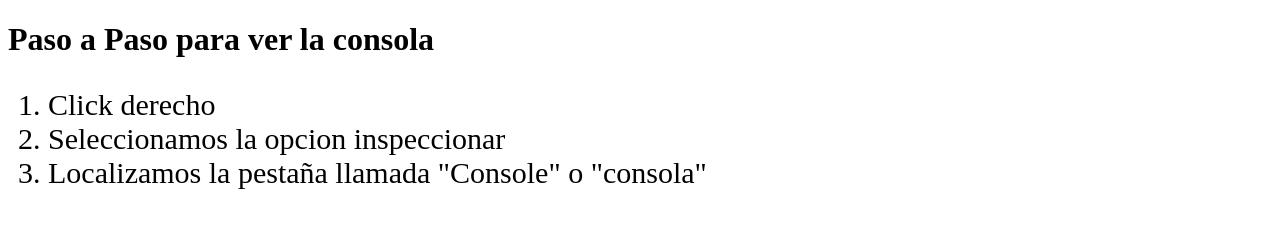
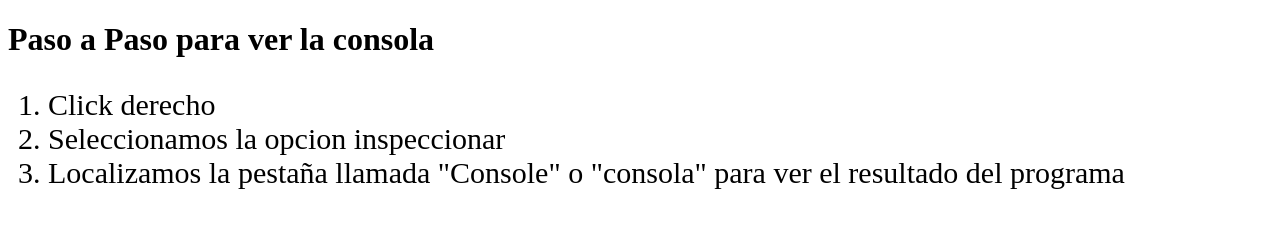
Before and after one commit to tobiimdp12/Ejercicio-Herencia-Polimorfismo, a plain HTML site: page index.html in a window 1280 px wide. Drawn offline with Linux system fonts and the light colour scheme.

Commit message:
Update index.html

```diff
--- a/index.html
+++ b/index.html
@@ -11,7 +11,7 @@
     <ol style="font-size: 30px;">
         <li>Click derecho</li>
         <li>Seleccionamos la opcion inspeccionar</li>
-        <li>Localizamos la pestaña llamada "Console" o "consola"</li>
+        <li>Localizamos la pestaña llamada "Console" o "consola" para ver el resultado del programa</li>
     </ol>
 
     <!--type="module" porque importamos archivos-->
```
